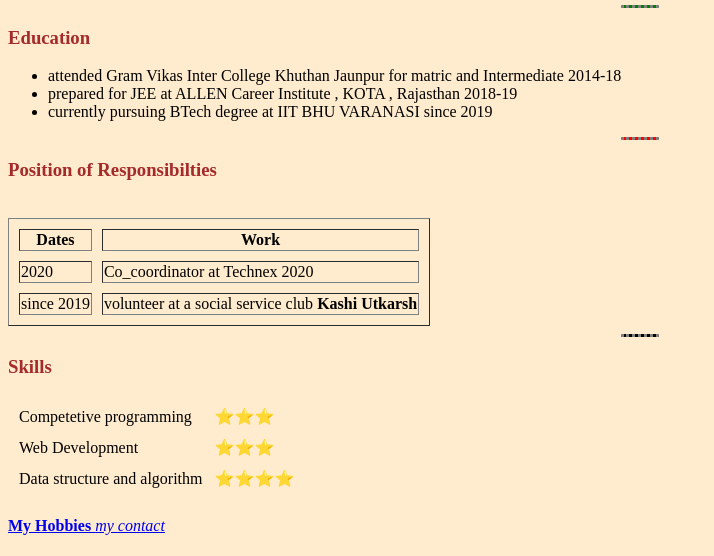
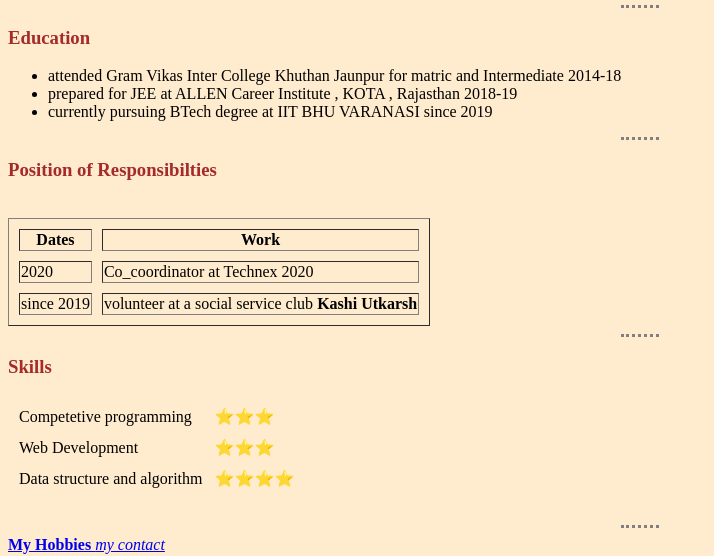
Before and after one commit to kush2231/cv, a plain HTML site: page index.html in a window 1280 px wide. Shown: the part 437-993 px from the top of the page, without its empty margins (0-714 px from the left). Drawn offline with Linux system fonts and the light colour scheme.

Commit message:
Update index.html

```diff
--- a/index.html
+++ b/index.html
@@ -23,14 +23,14 @@
         </tr>
     </table>
 
-    <hr size="3" color="green"  >
+    <hr >
     <h3>Education</h3>
     <ul>
      <li>   attended Gram Vikas Inter College Khuthan Jaunpur for matric and Intermediate 2014-18 </li>
     <li> prepared for JEE  at ALLEN Career Institute , KOTA , Rajasthan 2018-19 </li>
     <li>currently pursuing BTech degree at IIT BHU VARANASI since 2019 </li>
   </ul>
-<hr size="3" color="red" >
+<hr>
 <h3> Position of Responsibilties </h3>
 <br>
 <table border="1" cellspacing="10">
@@ -59,7 +59,7 @@
     </tfoot>
 
 </table>
-<hr size="3" color="black" >
+<hr>
 <h3>Skills </h3>
 <table cellspacing="10" >
 
@@ -88,6 +88,7 @@
 <a href="https://www.linkedin.com/in/kushagra-gupta-937283203/">linkedin</a>
 <a href="https://youtu.be/3b0DdA1s2Qw">virat Kohli RCB </a> -->
 <br>
+    <hr>
  <a href="Hobbies.html"><strong> My Hobbies </strong></a>  <a href="contact.html"><em>my contact </em></a>
 
 </body>
```
